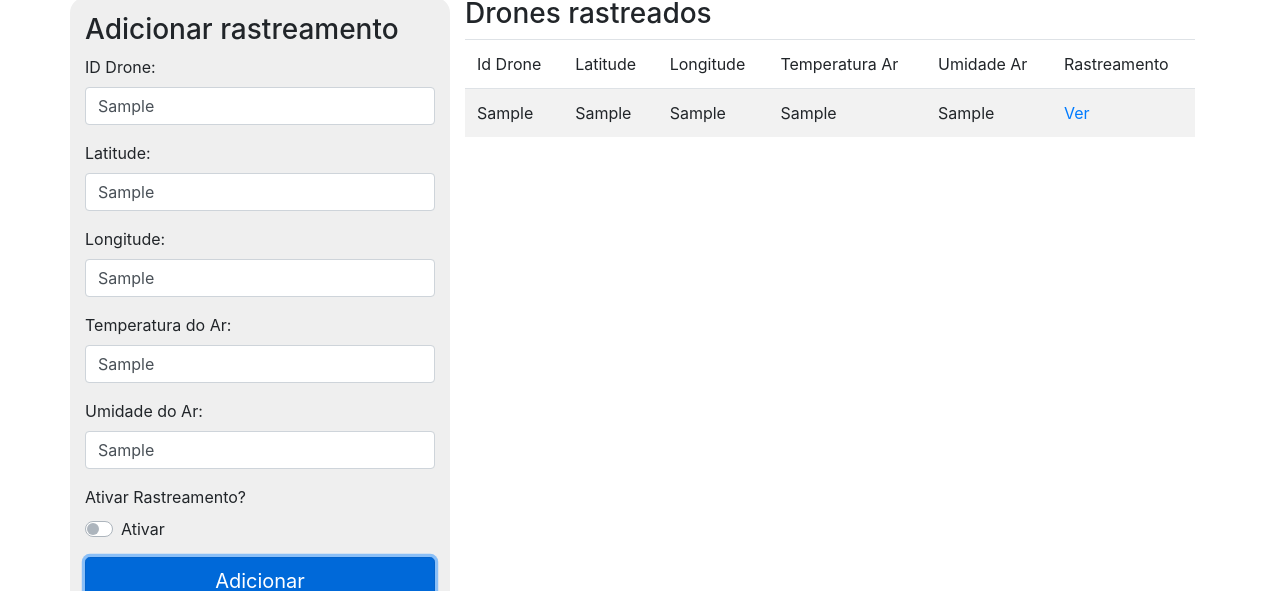
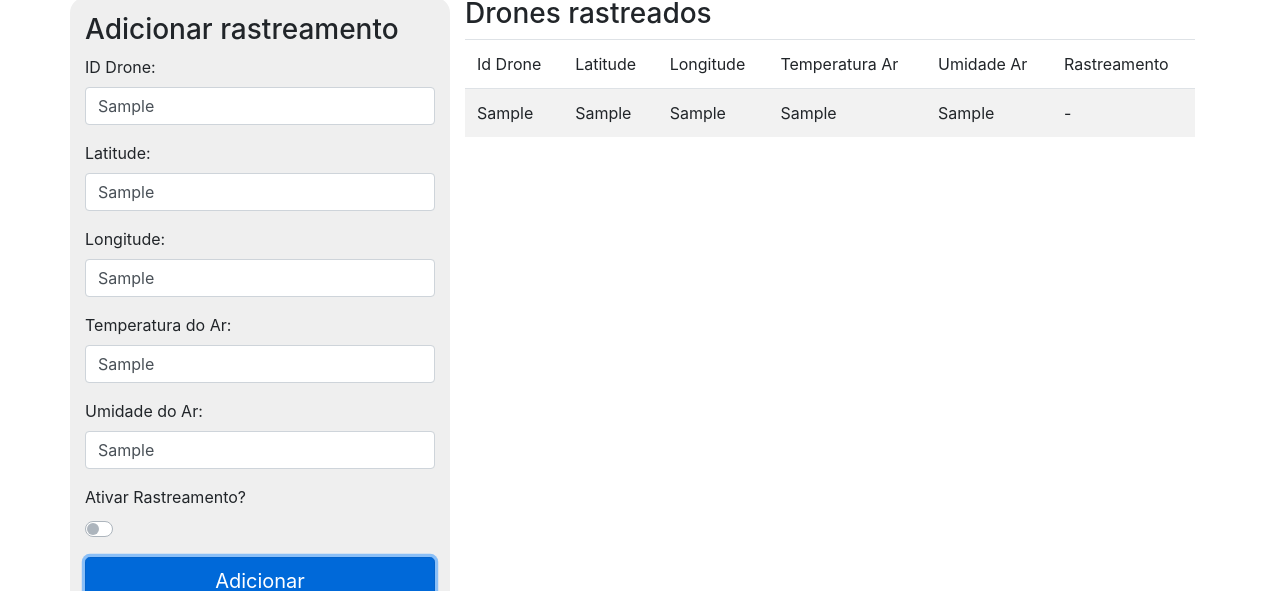
Before and after one commit to igor-fga/37SCJ-Drone-Project, a React (Create React App) app in the folder WebApp/: page / in a window 1280 px wide. Both pictures are taken after typing "Sample", "Sample", "Sample", "Sample", "Sample" into the empty fields and a click on the button "Adicionar". Shown: the part 180-771 px from the top of the page. Built offline with nearby package versions, Linux system fonts and the light colour scheme; no server answers.

Commit message:
corrigindo ativar rastreamento

```diff
--- a/WebApp/src/js/app/components/DroneForm.js
+++ b/WebApp/src/js/app/components/DroneForm.js
@@ -8,7 +8,7 @@ export default () => {
     const longitude = useFormInput("")
     const temperaturaAr = useFormInput("")
     const umidadeAr = useFormInput("")
-    const ativarRastreamento = true
+    const ativarRastreamento = useFormInputChecked("")
     // eslint-disable-next-line no-unused-vars
     const [state, dispatch] = useContext(DroneContext)
 
@@ -17,7 +17,7 @@ export default () => {
         headers: { 'Content-Type': 'application/json' },
         body: JSON.stringify({
             idDrone: idDrone.value, latitude: latitude.value, longitude: longitude.value
-            , temperaturaAr: temperaturaAr.value, umidadeAr: umidadeAr.value
+            , temperaturaAr: temperaturaAr.value, umidadeAr: umidadeAr.value, ativarRastreamento: ativarRastreamento.value
         })
     };
 
@@ -27,7 +27,7 @@ export default () => {
             type: "ADD_DRONE",
             payload: {
                 idDrone: idDrone.value, latitude: latitude.value, longitude: longitude.value,
-                temperaturaAr: temperaturaAr.value, umidadeAr: umidadeAr.value, ativarRastreamento: ativarRastreamento.checked
+                temperaturaAr: temperaturaAr.value, umidadeAr: umidadeAr.value, ativarRastreamento: ativarRastreamento.value
             }
         })
         fetch('http://127.0.0.1:8080/drones', droneData)
@@ -36,6 +36,8 @@ export default () => {
             });
     };
 
+
+
     return (
         <Col className="form" md="4">
             <h3>Adicionar rastreamento</h3>
@@ -43,7 +45,7 @@ export default () => {
                 <FormGroup>
                     <Label>ID Drone:</Label>
 
-                    <Input {...idDrone} type="text" name="idDrone"  required autoFocus />
+                    <Input {...idDrone} type="text" name="idDrone" required autoFocus />
                 </FormGroup>
                 <FormGroup>
                     <Label>Latitude:</Label>
@@ -62,10 +64,10 @@ export default () => {
                     <Input {...umidadeAr} type="text" name="umidadeAr" required />
                 </FormGroup>
                 <FormGroup>
-                    <Label for="exampleCheckbox">Ativar Rastreamento? </Label>
+                    <Label for="exampleCheckbox">Ativar Rastreamento?</Label>
                     <div>
-                        <CustomInput type="switch" id="ativarRastreamento" name="ativarRastreamento" label="Ativar"
-                        />
+                        <CustomInput {...ativarRastreamento} type="switch" id="ativarRastreamento" name="ativarRastreamento"
+                        value="true"/>
                     </div>
                 </FormGroup>
 
@@ -78,7 +80,16 @@ export default () => {
 
 }
 
-
+function useFormInputChecked(initialValue) {
+    const [value, setValue] = useState(initialValue)
+    const handleChange = e => {
+        setValue(e.target.checked)
+    }
+    return {
+        value,
+        onChange: handleChange
+    }
+}
 
 function useFormInput(initialValue) {
     const [value, setValue] = useState(initialValue)
--- a/WebApp/src/js/app/components/DronesList.js
+++ b/WebApp/src/js/app/components/DronesList.js
@@ -12,7 +12,7 @@ export default()=>{
             <td>{drone.longitude}</td>
             <td>{drone.temperaturaAr}</td>
             <td>{drone.umidadeAr}</td>
-            <td><a target="_blank" href="https://www.google.com/maps/search/?api=1&query=47.5951518,-122.3316393">Ver</a></td>
+            <td>{formatRastreamento(drone)}</td>
         </tr>
     )
     if (state.drones.length > 0) {
@@ -46,3 +46,11 @@ export default()=>{
         )
     }
 }
+
+function formatRastreamento(drone) {
+    if (drone.ativarRastreamento) {
+        return <a target="_blank" href={`https://www.google.com/maps/search/?api=1&query=${drone.latitude},${drone.longitude}`}>Ver</a>
+    } else {
+        return "-";
+    }
+}
```
